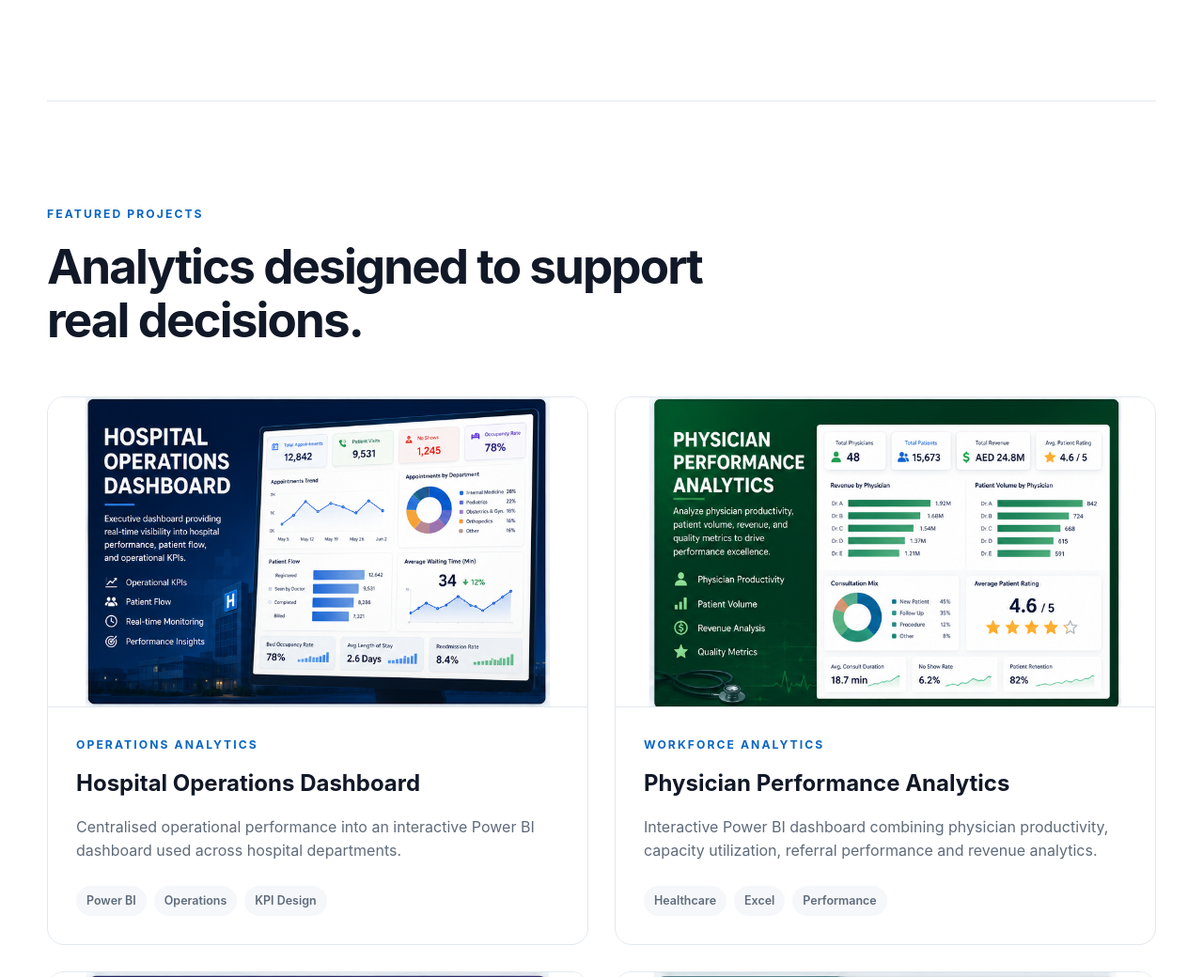
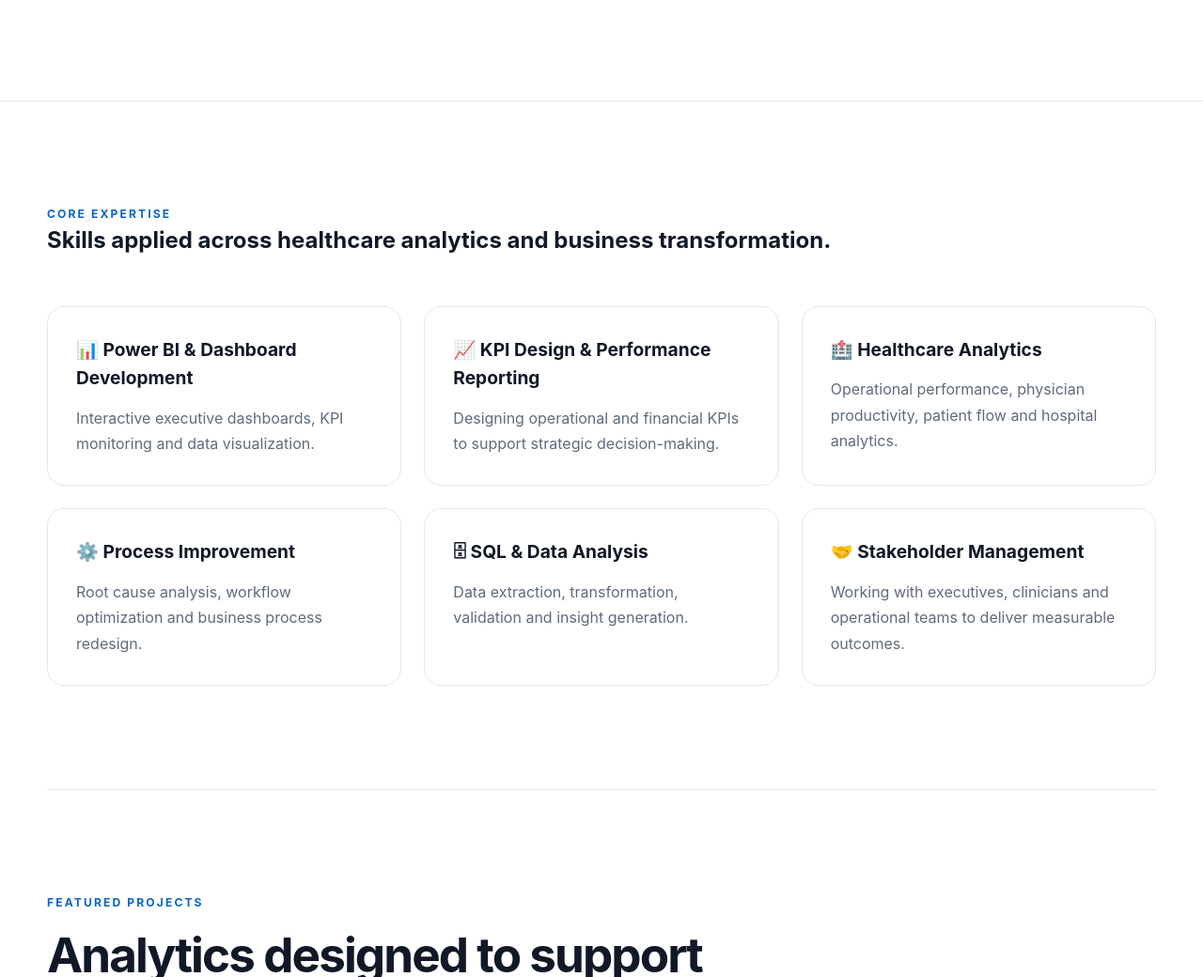
Before and after one commit to mohamedtenala/mohamedtenala.github.io, a plain HTML site: page index.html in a window 1280 px wide. Shown: the part 1719-2759 px from the top of the page at 94% size. Drawn offline with Linux system fonts and the light colour scheme.

Commit message:
Added core competencies

```diff
--- a/index.html
+++ b/index.html
@@ -186,7 +186,55 @@
             </div>
 
         </section>
+        <section class="content-section">
 
+    <div class="section-container">
+
+        <p class="section-label">
+            CORE EXPERTISE
+        </p>
+
+        <h2>
+            Skills applied across healthcare analytics and business transformation.
+        </h2>
+
+        <div class="expertise-grid">
+
+            <div class="expertise-card">
+                <h3>📊 Power BI & Dashboard Development</h3>
+                <p>Interactive executive dashboards, KPI monitoring and data visualization.</p>
+            </div>
+
+            <div class="expertise-card">
+                <h3>📈 KPI Design & Performance Reporting</h3>
+                <p>Designing operational and financial KPIs to support strategic decision-making.</p>
+            </div>
+
+            <div class="expertise-card">
+                <h3>🏥 Healthcare Analytics</h3>
+                <p>Operational performance, physician productivity, patient flow and hospital analytics.</p>
+            </div>
+
+            <div class="expertise-card">
+                <h3>⚙️ Process Improvement</h3>
+                <p>Root cause analysis, workflow optimization and business process redesign.</p>
+            </div>
+
+            <div class="expertise-card">
+                <h3>🗄 SQL & Data Analysis</h3>
+                <p>Data extraction, transformation, validation and insight generation.</p>
+            </div>
+
+            <div class="expertise-card">
+                <h3>🤝 Stakeholder Management</h3>
+                <p>Working with executives, clinicians and operational teams to deliver measurable outcomes.</p>
+            </div>
+
+        </div>
+
+    </div>
+
+</section>
         <!-- PROJECTS -->
 
         <section
--- a/style.css
+++ b/style.css
@@ -838,3 +838,39 @@ footer a:hover {
     color: var(--muted);
     word-break: break-word;
 }
+
+.expertise-grid{
+    display:grid;
+    grid-template-columns:repeat(3,1fr);
+    gap:24px;
+    margin-top:50px;
+}
+
+.expertise-card{
+    padding:30px;
+    background:#fff;
+    border:1px solid var(--border);
+    border-radius:18px;
+    transition:.25s;
+}
+
+.expertise-card:hover{
+    transform:translateY(-5px);
+    box-shadow:0 15px 35px rgba(15,23,42,.08);
+}
+
+.expertise-card h3{
+    margin-bottom:14px;
+    font-size:1.2rem;
+}
+
+.expertise-card p{
+    color:var(--muted);
+    line-height:1.7;
+}
+
+@media(max-width:900px){
+    .expertise-grid{
+        grid-template-columns:1fr;
+    }
+}
```
